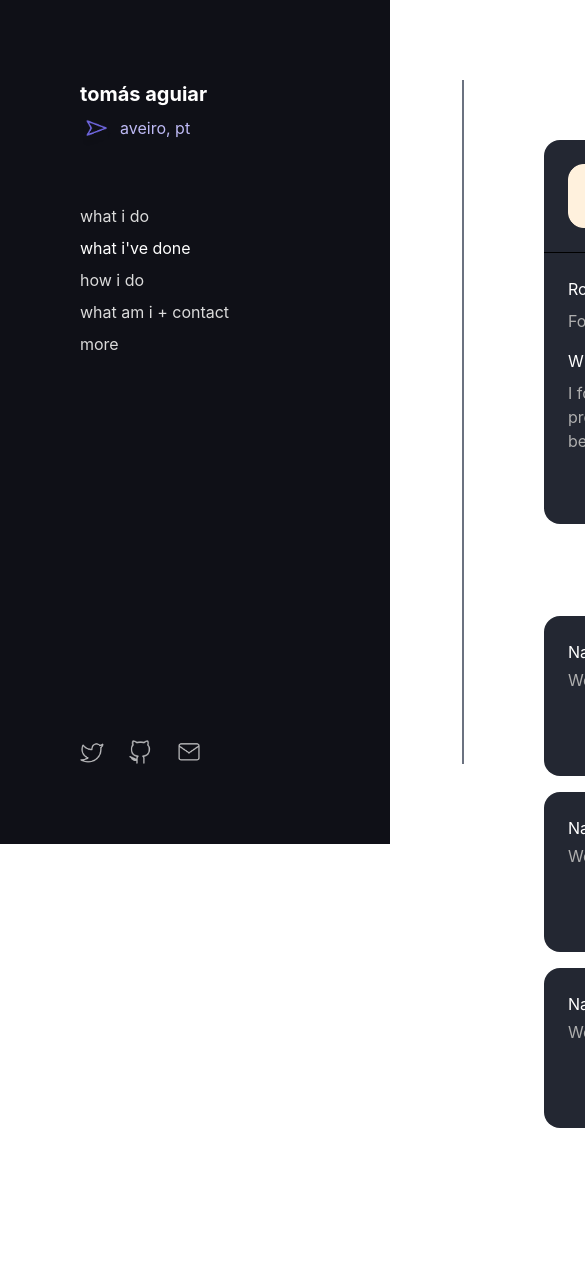
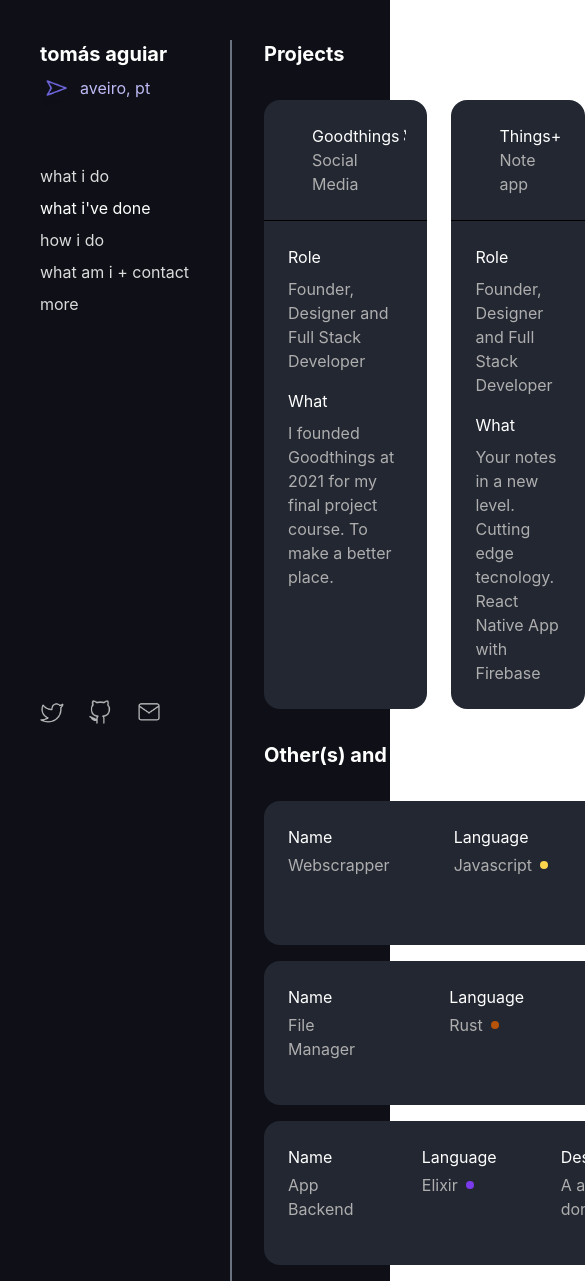
Before and after one commit to aguiarhcode/portfolio, a Next.js app: page /portfolio in a window 390 px wide. Shown: the top 1281 px of the page, 585 px wide, since content can reach past the window. Before the commit the page ends 1144 px from the top, so only its background shows below. Built offline with nearby package versions, Linux system fonts and the light colour scheme.

Commit message:
kinda desktop responsive

```diff
--- a/pages/portfolio.js
+++ b/pages/portfolio.js
@@ -3,7 +3,7 @@
 
 export default function portfolio() {
   return (
-      <div class=" bg-bgBlue pt-20 pl-20 h-screen ">
+      <div class=" bg-bgBlue h-full pl-10 2xl:pl-20 pt-10 2xl:pt-20">
         <Head>
           <title>tom portfolio</title>
           <meta name="description" content="Tomás Aguiar's Portfolio" />
@@ -11,9 +11,9 @@
         </Head>
 
         <div class="">
-          <div class="flex flex-row ">
-            <div>
-              <div class="w-96 border-r-2 border-gray-500 ">
+          <div class=" flex flex-row ">
+            <div class="">
+              <div class="w-48 2xl:w-96 h-full border-r-2 border-gray-500 ">
                 <p class="text-white font-bold text-xl mb-2">tomás aguiar</p>
                 <div class="flex flex-row space-x-2" >
                   <img class="w-8 h-8" src='/loc.png'></img>
@@ -36,11 +36,11 @@
               </div>
             </div>
 
-            <div class=" pl-20 ">
+            <div class=" pl-8 2xl:pl-16 ">
               <p class="text-white font-bold text-xl mb-8 ">Projects</p>
 
-              <div class="flex flex-column space-x-8">
-                <div class="bg-card w-96 h-96 rounded-2xl hover:bg-gray-700 transition duration-700 ease-in-out">
+              <div class="flex flex-column space-x-6 2xl:space-x-8 mr-6">
+                <div class="bg-card w-84 h-90 2xl:w-96 2xl:h-96 rounded-2xl hover:bg-gray-700 transition duration-700 ease-in-out">
                   <div class="flex flex-row m-6">
                     <div class="mr-6">
                       <img class="w-16 h-16" src="/logo.png"/>
@@ -63,23 +63,23 @@
                     </div>
                     <div>
                       <p class="text-textColor mb-2 ">What</p>
-                      <p class=" text-textColor-gray mb-4 ">I founded Goodthings at 2021 for my final project course. To make a social media a better place.</p>
+                      <p class=" text-textColor-gray mb-4 ">I founded Goodthings at 2021 for my final project course. To make a better place.</p>
                     </div>
                   </div>
                 </div>
 
-                <div class="bg-card w-96 h-96 rounded-2xl hover:bg-gray-700 transition duration-700 ease-in-out">
+                <div class="bg-card w-84 h-90 2xl:w-96 2xl:h-96 rounded-2xl hover:bg-gray-700 transition duration-700 ease-in-out xl:w-86 xl:h-86">
                   <div class="flex flex-row m-6">
                     <div class="mr-6">
-                      <img class="w-16 h-16" src="/twitter.png" />
+                      <img class="w-16 h-16" src="/logo.png" />
                     </div>
                     <div class="flex flex-col">
                       <div>
-                        <p class=" text-textColor ">Goodthings</p>
+                        <p class=" text-textColor ">Things+</p>
                         <img></img>
                       </div>
                       <div>
-                        <p class="text-textColor-light">Social Media</p>
+                        <p class="text-textColor-gray">Note app</p>
                       </div>
                     </div>
                   </div>
@@ -91,23 +91,23 @@
                     </div>
                     <div>
                       <p class="text-textColor mb-2 ">What</p>
-                      <p class=" text-textColor-gray mb-4 ">I founded Goodthings at 2021 for my final project course. To make a social media a better place.</p>
+                      <p class=" text-textColor-gray mb-4 ">Your notes in a new level. Cutting edge tecnology. React Native App with Firebase</p>
                     </div>
                   </div>
                 </div>
 
-                <div class="bg-card w-96 h-96 rounded-2xl hover:bg-gray-700 transition duration-700 ease-in-out">
+                <div class="bg-card w-84 h-90 2xl:w-96 2xl:h-96 rounded-2xl hover:bg-gray-700 transition duration-700 ease-in-out xl:w-86 xl:h-86">
                   <div class="flex flex-row m-6">
                     <div class="mr-6">
-                      <img class="w-16 h-16" src="/twitter.png" />
+                      <img class="w-16 h-16" src="/logo.png" />
                     </div>
                     <div class="flex flex-col">
                       <div>
-                        <p class=" text-textColor ">Goodthings</p>
+                        <p class=" text-textColor ">CryptoToday</p>
                         <img></img>
                       </div>
                       <div>
-                        <p class="text-textColor-light">Social Media</p>
+                        <p class="text-textColor-gray ">Crypto Price</p>
                       </div>
                     </div>
                   </div>
@@ -119,7 +119,7 @@
                     </div>
                     <div>
                       <p class="text-textColor mb-2 ">What</p>
-                      <p class=" text-textColor-gray mb-4 ">I founded Goodthings at 2021 for my final project course. To make a social media a better place.</p>
+                      <p class=" text-textColor-gray mb-4 ">View all your crypto's prices. Cutting edge tecnology. React Native App with Firebase</p>
                     </div>
                   </div>
                 </div>
@@ -128,7 +128,7 @@
                 <p class="text-white font-bold text-xl mb-8 ">Other(s) and Open Source</p>
 
                 <div class="flex flex-col">
-                  <div class="w-800 h-40 bg-card rounded-2xl mb-4 hover:bg-gray-700 transition duration-700 ease-in-out">
+                  <div class="2xl:w-800 w-100 2xl:h-40 h-36 mr-6 bg-card rounded-2xl mb-4 hover:bg-gray-700 transition duration-700 ease-in-out">
                     <div class="flex flex-row space-x-16 m-6">
                       <div>
                         <div>
@@ -155,54 +155,54 @@
                   </div>
 
                   <div class="flex flex-col">
-                  <div class="w-800 h-40 bg-card rounded-2xl mb-4 hover:bg-gray-700 transition duration-700 ease-in-out">
+                  <div class="2xl:w-800 w-100 2xl:h-40 h-36 mr-6 bg-card rounded-2xl mb-4 hover:bg-gray-700 transition duration-700 ease-in-out">
                     <div class="flex flex-row space-x-16 m-6">
                       <div>
                         <div>
                           <p class="text-textColor mb-1">Name</p>
-                          <p class="text-textColor-gray">Webscrapper</p>
+                          <p class="text-textColor-gray">File Manager</p>
                         </div>
                       </div>
                       <div>
                         <div>
                           <p class="text-textColor mb-1">Language</p>
                           <div class="flex flex-row items-center">
-                            <p class="text-textColor-gray">Javascript</p>
-                            <div class="w-2 h-2 bg-yellow-300 rounded-full ml-2"/>
+                            <p class="text-textColor-gray">Rust</p>
+                            <div class="w-2 h-2 bg-yellow-700 rounded-full ml-2"/>
                           </div>
                         </div>
                       </div>
                       <div>
                         <div>
                             <p class="text-textColor mb-1">Description</p>
-                            <p class="text-textColor-gray">Scrape all the titles and text to json file from a website you choose.  </p>
+                            <p class="text-textColor-gray">A simple file manager.  </p>
                           </div>
                         </div>
                     </div>
                   </div>
 
                   <div class="flex flex-col">
-                  <div class="w-800 h-40 bg-card rounded-2xl mb-4 hover:bg-gray-700 transition duration-700 ease-in-out">
+                  <div class="2xl:w-800 w-100 2xl:h-40 h-36 mr-6 bg-card rounded-2xl mb-4 hover:bg-gray-700 transition duration-700 ease-in-out">
                     <div class="flex flex-row space-x-16 m-6">
                       <div>
                         <div>
                           <p class="text-textColor mb-1">Name</p>
-                          <p class="text-textColor-gray">Webscrapper</p>
+                          <p class="text-textColor-gray">App Backend</p>
                         </div>
                       </div>
                       <div>
                         <div>
                           <p class="text-textColor mb-1">Language</p>
                           <div class="flex flex-row items-center">
-                            <p class="text-textColor-gray">Javascript</p>
-                            <div class="w-2 h-2 bg-yellow-300 rounded-full ml-2"/>
+                            <p class="text-textColor-gray">Elixir</p>
+                            <div class="w-2 h-2 bg-purple-600 rounded-full ml-2"/>
                           </div>
                         </div>
                       </div>
                       <div>
                         <div>
                             <p class="text-textColor mb-1">Description</p>
-                            <p class="text-textColor-gray">Scrape all the titles and text to json file from a website you choose.  </p>
+                            <p class="text-textColor-gray">A app backend, tottaly done in elixir..  </p>
                           </div>
                         </div>
                     </div>
--- a/tailwind.config.js
+++ b/tailwind.config.js
@@ -21,6 +21,7 @@
       },
       width: {
         '200': '700px',
+        '400': '1080px',
         '800': '1230px',
       },
       height: {
```
Also changed, not shown: 1 other file (tests, documents, lock files or other folders).
